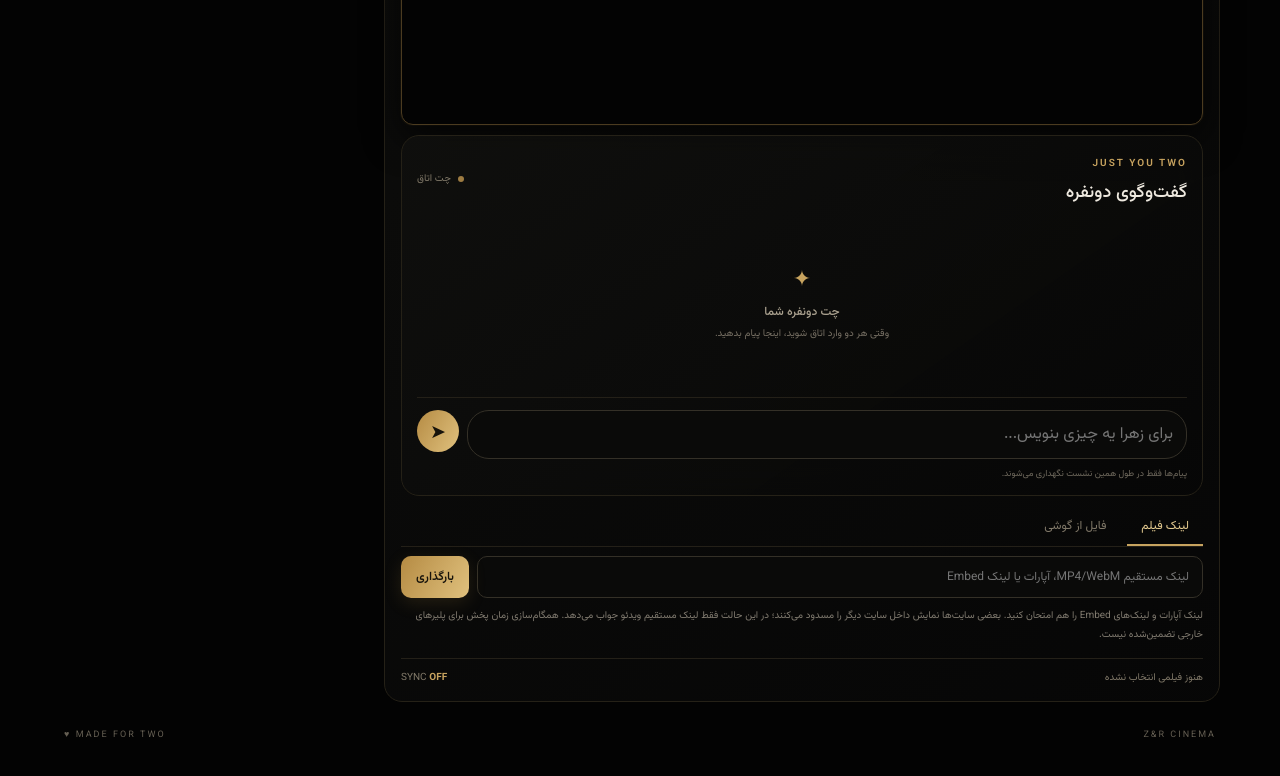
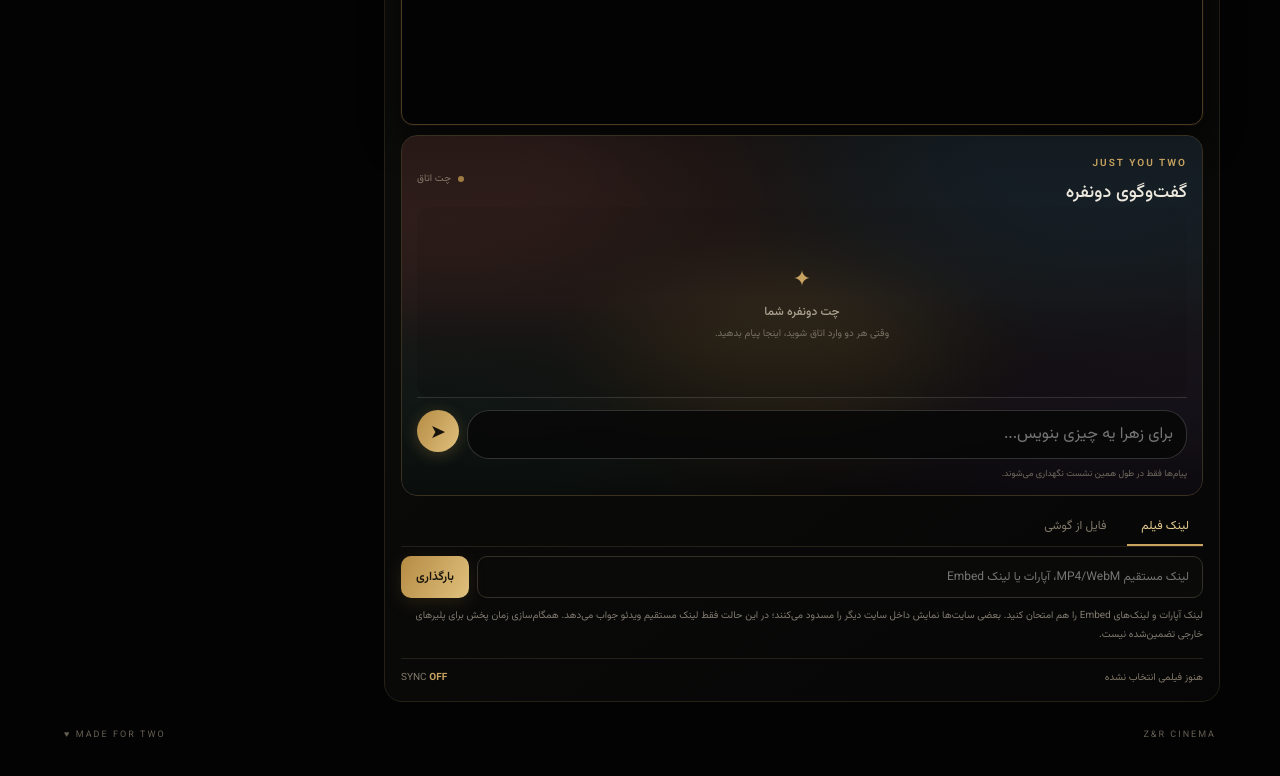
Before and after one commit to Rznamdar/-zr-cinema, a plain HTML site: page index.html in a window 1280 px wide. Shown: the part 962-1738 px from the top of the page. Drawn offline with nearby package versions, Linux system fonts and the light colour scheme.

Commit message:
Restyle chat with Rave-inspired blurred cinematic backdrop

```diff
--- a/style.css
+++ b/style.css
@@ -61,3 +61,70 @@ body>*:not(.ambient){position:relative;z-index:1}
 .topbar{background:#03030372;backdrop-filter:blur(14px)}
 .room-card,.player-card,.call-card,.note-card,.chat-card{background:linear-gradient(145deg,#10100edb,#070707e8);backdrop-filter:blur(12px)}
 @media(max-width:760px){.ambient::before{filter:blur(25px) saturate(.68);opacity:.43}.topbar{backdrop-filter:blur(12px)}}
+
+
+/* Rave-like chat panel: blurred cinematic color wash behind floating bubbles */
+.player-card>.chat-card{
+ position:relative;
+ isolation:isolate;
+ overflow:hidden;
+ background:#090909;
+ border:1px solid #3a3020;
+ border-radius:16px;
+}
+.player-card>.chat-card::before{
+ content:"";
+ position:absolute;
+ inset:-35px;
+ z-index:-2;
+ background:
+  radial-gradient(ellipse at 12% 20%,#9a5145 0 10%,transparent 35%),
+  radial-gradient(ellipse at 82% 15%,#355c78 0 13%,transparent 36%),
+  radial-gradient(ellipse at 48% 60%,#92713d 0 12%,transparent 34%),
+  radial-gradient(ellipse at 90% 85%,#59416e 0 12%,transparent 34%),
+  radial-gradient(ellipse at 10% 88%,#356257 0 12%,transparent 34%),
+  linear-gradient(135deg,#17212a,#483528 48%,#1b1424);
+ filter:blur(25px) saturate(.8);
+ opacity:.72;
+ transform:scale(1.08);
+}
+.player-card>.chat-card::after{
+ content:"";
+ position:absolute;
+ inset:0;
+ z-index:-1;
+ background:linear-gradient(180deg,#050505a6,#05050580 45%,#030303d9);
+ pointer-events:none;
+}
+.player-card>.chat-card .chat-head,
+.player-card>.chat-card .messages,
+.player-card>.chat-card .message-form,
+.player-card>.chat-card .chat-foot{position:relative;z-index:1}
+.player-card>.chat-card .messages{
+ background:linear-gradient(180deg,#07070712,#03030325);
+ border-radius:12px;
+}
+.player-card>.chat-card .message{
+ box-shadow:0 4px 16px #0005;
+ backdrop-filter:blur(8px);
+}
+.player-card>.chat-card .message.mine{
+ background:#5a4426d9;
+ border-color:#a07a3e88;
+}
+.player-card>.chat-card .message.theirs{
+ background:#17191bdc;
+ border-color:#ffffff25;
+}
+.player-card>.chat-card .message-form{
+ border-top:1px solid #ffffff20;
+ padding-top:12px;
+}
+.player-card>.chat-card .message-form input{
+ background:#080808d9;
+ border-color:#ffffff2b;
+ backdrop-filter:blur(10px);
+}
+.player-card>.chat-card .send-btn{
+ box-shadow:0 3px 15px #c39b4a44;
+}
```
